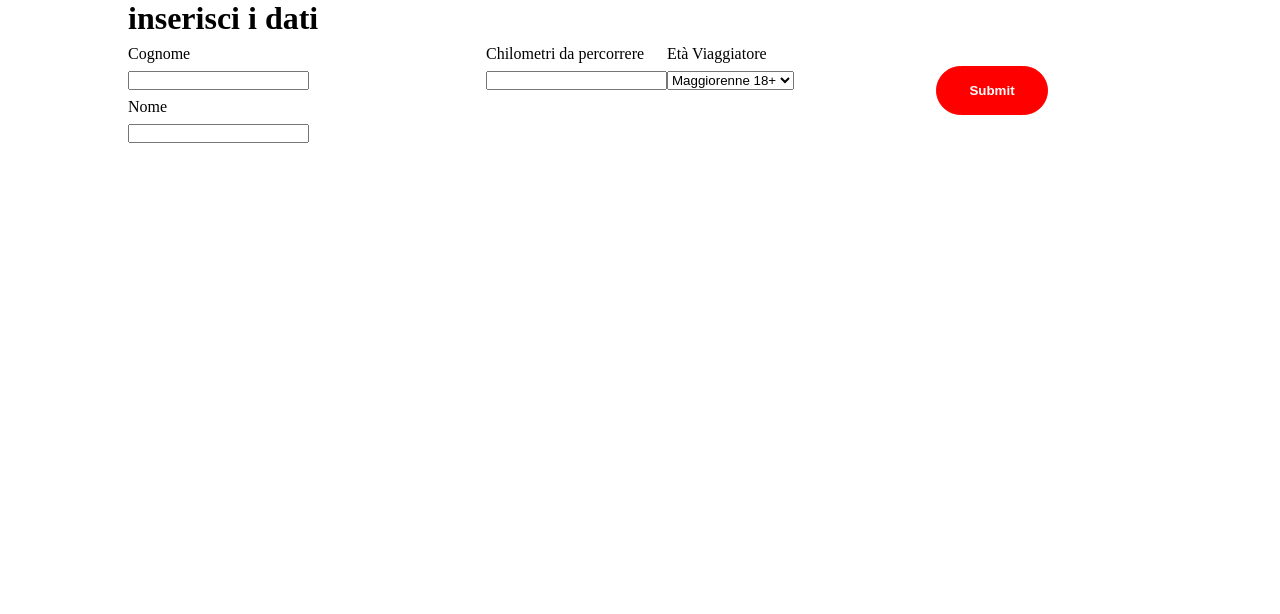
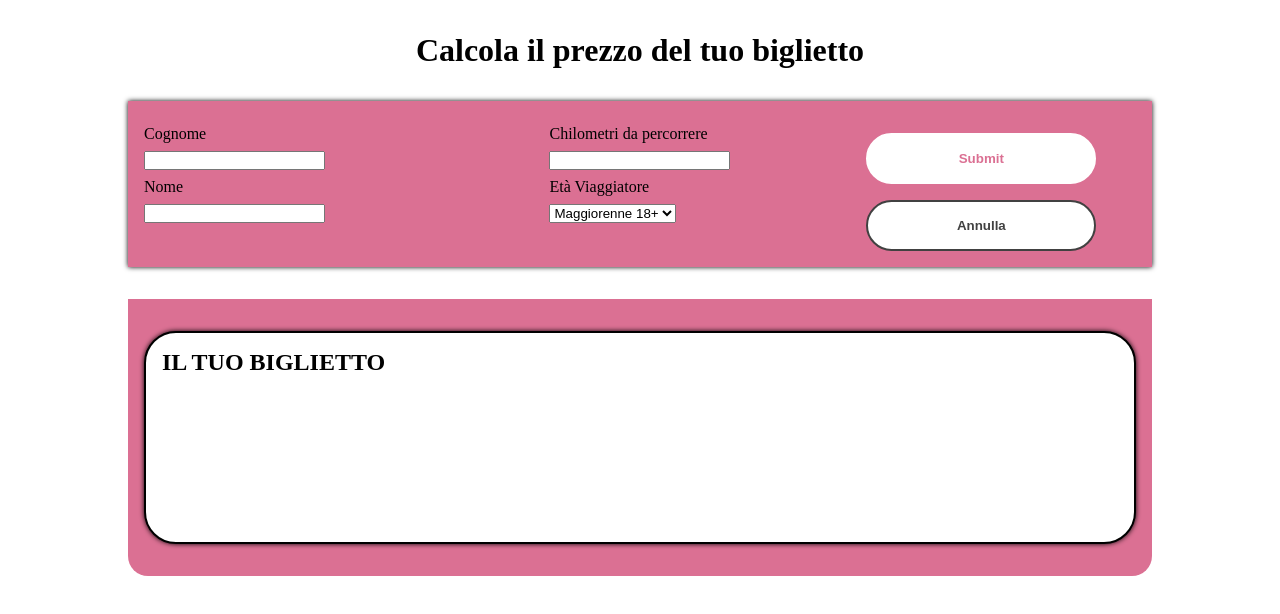
Before and after one commit to Gabriele-Viola/js-biglietto-treno-form, a plain HTML site: page index.html in a window 1280 px wide. Drawn offline with Linux system fonts and the light colour scheme.

Commit message:
add style

```diff
--- a/asset/css/style.css
+++ b/asset/css/style.css
@@ -24,6 +24,16 @@
 .py-1{
     padding: .5rem 0;
 }
+.p2{
+    padding: 1rem;
+}
+.my-4{
+    margin-top: 2rem;
+    margin-bottom: 2rem;
+}
+.border-radius-botton{
+    border-radius: 0 0 20px 20px;
+}
 .row{
     display: flex;
     margin: 0 -1rem;
@@ -33,28 +43,86 @@
 
 h1{
     width: 100%;
+    text-align: center;
+    margin: 2rem 0;
+}
+.header-card{
+    box-shadow:  0px 0px 5px rgb(0, 0, 0);
+    background-color:palevioletred;
+    padding: 1rem;
+    margin: 1rem 0;
 }
 
 .col-4{
     width: calc( (100% / 12) * 4);
     padding: 0 1rem;
-
-
+}
+.col-3{
+    padding: 0 1rem;
+    width: calc( (100% / 12) * 3);
+}
+.col-2{
+    padding: 0 1rem;
+    width: calc( (100% / 12) * 2);
 }
 .sending{
-    width: 100%;
     display: flex;
     justify-content: center;
+    flex-wrap: wrap;
+    div{
+        width: 100%;
+    }
+    .btn{
+        margin-top: 1rem;
+        padding: 1rem 2rem;
+        border-radius: 200px;
+        font-weight: bold;
+        width: 100%;
+        display: block;
+    }
 
     input{
-        border: none;
-        background-color: red;
-        padding: 1rem 2rem;
-        border: 1px solid red;
-        border-radius: 200px;
-        color: white;
-        font-weight: bold;
+
+        background-color: white;
+        border: 2px solid white;
+        color: palevioletred;
+    }
+    input:hover{
+        color:rgb(154, 78, 103);
+        background-color: white;
+    }
+    button{
+        background-color: rgb(255, 255, 255);
+        border: 2px solid rgb(65, 65, 65);
+        color: rgb(65, 65, 65);
+    }
+    button:hover{
+        color: rgb(255, 255, 255);
+
+        background-color: rgb(65, 65, 65);
 
     }
 
 }
+.biglietto{
+    height: 150px;
+}
+.sub-info{
+    h3{
+        margin: 1rem 0;
+    }
+    p{
+        margin: 2rem 0;
+    }
+}
+.card{
+    border-radius: 2rem;
+    border: 2px solid black;
+    box-shadow:  0px 0px 5px rgb(0, 0, 0);
+    background-color: white;
+    padding: 1rem;
+    margin: 1rem 0;
+}
+.bg-pink{
+    background-color: palevioletred;
+}
--- a/asset/javascript/main.js
+++ b/asset/javascript/main.js
@@ -20,12 +20,42 @@ formEl.addEventListener('submit', function (e) {
     let your_ticket;
 
     let yourData =
-    `<div class="yourdata">
-    <h1 class="yourname">${travelerLast} ${travelerFirts}</h1>
-        <div class="offerta">${age}</div>
-        <div class="kmPercorsi">${kilometres}</div>
-        <div class="price">${calcTicket(kilometres,age)}</div>
-        </div>
+    `                <div class="yourdata row ">
+                    <div class="col-3">
+                        <div class="sub-info">
+                            <h3> Cognome e Nome</h3>
+                            <p class="yourname">${travelerLast} ${travelerFirts}</p>
+                        </div>
+                    </div>
+                    <div class="col-3">
+                        <div class="sub-info">
+                            <h3>Tipologia offerta</h3>
+                            <div class="offerta">${age}</div>
+                        </div>
+                    </div>
+                    <div class="col-2">
+                        <div class="sub-info">
+                            <h3>Carrozza</h3>
+                            <p>5</p>
+                        </div>
+                    </div>
+                    <div class="col-2">
+                        <div class="sub-info">
+                            <h3>Codice CP</h3>
+                            <p>9483</p>
+                        </div>
+                    </div>
+                    <div class="col-2">
+                        <div class="sub-info">
+                            <h3>Costo biglietto</h3>
+                            <div class="price"> € ${calcTicket(kilometres,age)}</div>
+                        </div>
+                    </div>
+
+
+
+
+                </div>
         `
 
     bigliettoel.insertAdjacentHTML('beforeend', yourData)
--- a/index.html
+++ b/index.html
@@ -1,18 +1,20 @@
 <!DOCTYPE html>
 <html lang="en">
+
 <head>
     <meta charset="UTF-8">
     <meta name="viewport" content="width=device-width, initial-scale=1.0">
     <link rel="stylesheet" href="./asset/css/style.css">
     <title>Calcola il tuo biglietto</title>
 </head>
+
 <body>
     <div class="container">
-            <h1>
-                inserisci i dati
-            </h1>
-
-            <form class="row">
+        <h1>
+            Calcola il prezzo del tuo biglietto
+        </h1>
+        <div class="header-card">
+            <form class="row my-4">
                 <div class="col-4">
                     <div class="identity">
                         <div class="first_name">
@@ -32,8 +34,6 @@
                         <div class="distance">
                             <label for="km" class="d-block py-1">Chilometri da percorrere</label>
                             <input type="number" name="km" id="km" required class="d-block">
-                        </div>
-                        <div class="requet_age">
                             <label for="age" class="d-block py-1">Età Viaggiatore</label>
                             <select name="age" id="age" required class="d-block">
                                 <option value="standard">Maggiorenne 18+</option>
@@ -45,21 +45,35 @@
                 </div>
                 <div class="col-4 d-center">
                     <div class="sending">
-                        <input type="submit">
+                        <div>
+
+                            <input type="submit" class="btn">
+                        </div>
+                        <div>
+                            <button class="btn">Annulla</button>
+
+                        </div>
                     </div>
                 </div>
             </form>
 
-    </div>
-    <div class="biglietto">
-
+        </div>
 
     </div>
+    <div class="container bg-pink p2 my-4 border-radius-botton">
+        <div class="card">
 
 
 
+            <h2>IL TUO BIGLIETTO</h2>
+            <div class="biglietto">
+
+            </div>
+        </div>
 
 
-    <script src="./asset/javascript/main.js"></script>
+
+        <script src="./asset/javascript/main.js"></script>
 </body>
+
 </html>
```
